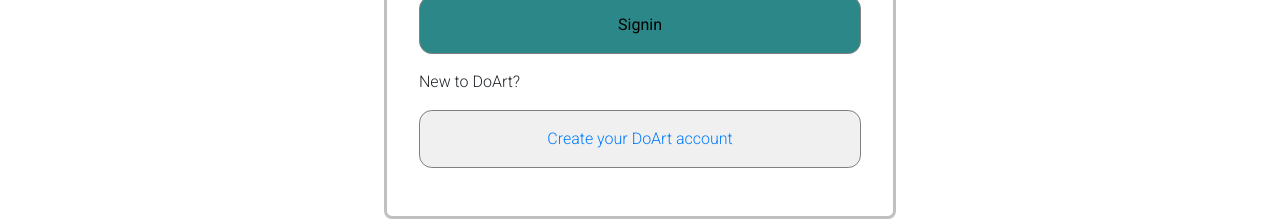
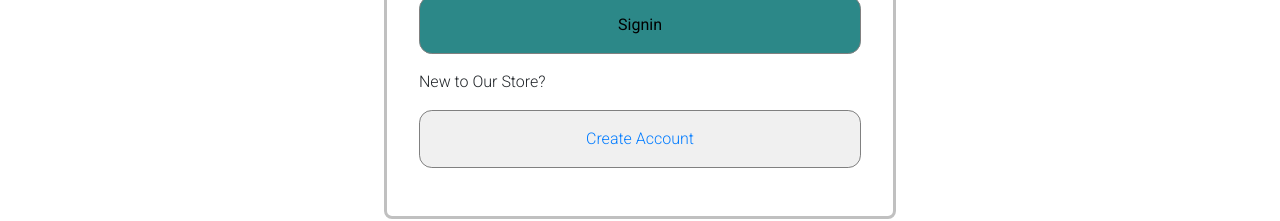
Before and after one commit to andrewrb22/Ecommerce_Template, a React (Create React App) app in the folder DoArt/doart/: page /signin in a window 1280 px wide. Shown: the part 409-630 px from the top of the page. Built offline with nearby package versions, Linux system fonts and the light colour scheme.

Commit message:
updated the register,login and order page

```diff
--- a/DoArt/doart/src/App.css
+++ b/DoArt/doart/src/App.css
@@ -306,6 +306,3 @@
   width: 100%;
 }
 /*intro*/
-.intro{
-  background-color: purple;
-}
--- a/DoArt/doart/src/Screens/OrderScreen.js
+++ b/DoArt/doart/src/Screens/OrderScreen.js
@@ -59,14 +59,23 @@
               Payment Method: {order.payment.paymentMethod}
             </div>
             <div>
-              {order.isPaid ? "Paid at " + order.paidAt : "Not Paid."}
+              {order.isPaid ?(
+                <MessageBox variant="success">
+                  Paid at{order.paidAt}
+                </MessageBox>
+              ) : (
+                <MessageBox variant="danger">
+                  Not Paid
+                </MessageBox>
+              )
+              }
             </div>
           </div>
           <div>
             <ul className="cart-list-container">
               <li>
                 <h3>
-                  Shopping Cart
+                  Shopping Cartd."
           </h3>
                 <div>
                   Price
--- a/DoArt/doart/src/Screens/RegisterScreen.js
+++ b/DoArt/doart/src/Screens/RegisterScreen.js
@@ -67,7 +67,7 @@
           </li>
           <li>
             Already have an account?
-            <Link to={redirect === "/" ? "signin" : "signin?redirect=" + redirect} className="button secondary text-center" >Create your amazona account</Link>
+            <Link to={redirect === "/" ? "signin" : "signin?redirect=" + redirect} className="button secondary text-center" >Sign-In</Link>
 
           </li>
 
--- a/DoArt/doart/src/Screens/SigninScreen.js
+++ b/DoArt/doart/src/Screens/SigninScreen.js
@@ -59,10 +59,10 @@
                     <button type="submit"  className="button primary">Signin</button>
                 </li>
                 <li>
-                    New to DoArt?
+                    New to Our Store?
         </li>
                 <li>
-                    <Link to={redirect === "/" ? "register": "register?redirect="+ redirect} className="button secondary text-center" >Create your DoArt account</Link>
+                    <Link to={redirect === "/" ? "register": "register?redirect="+ redirect} className="button secondary text-center" >Create Account</Link>
                 </li>
             </ul>
         </form>
```
